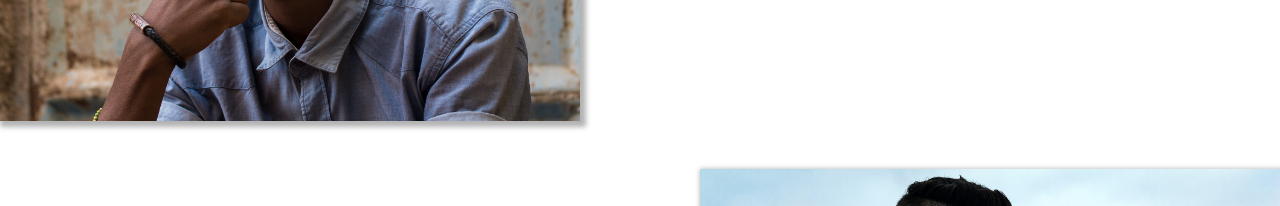
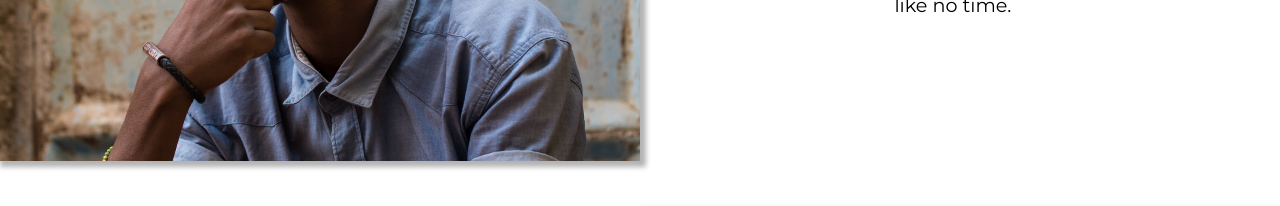
Before and after one commit to denniyusof/CSS---The-Complete-Guide-2024-incl.-Flexbox-Grid-Sass-, a plain HTML site: page section-10/customers/index.html in a window 1280 px wide. Shown: the part 362-568 px from the top of the page. Drawn offline with Linux system fonts and the light colour scheme.

Commit message:
finish chapter 156

```diff
--- a/section-10/customers/customers.css
+++ b/section-10/customers/customers.css
@@ -1,23 +1,20 @@
 .testimonial {
   font-size: 1.2rem;
-    margin: 3rem 0;
 }
 
-  .testimonial__list {
+/* .testimonial__list {
   width: 80%;
   margin: auto;
-  }
+} */
 
 .testimonial:first-of-type {
   margin-top: 6rem;
 }
 
 .testimonial__image-container {
-    width: 65%;
-    max-width: 580px;
-    display: inline-block;
-    vertical-align: middle;
-    box-shadow: 3px 3px 5px 3px rgba(0,0,0,0.3);
+  width: 100%;
+  max-width: 40rem;
+  box-shadow: 3px 3px 5px 3px rgba(0, 0, 0, 0.3);
 }
 
 .testimonial__image {
@@ -28,9 +25,6 @@
 .testimonial__info {
   text-align: right;
   padding: 0.9rem;
-    display: inline-block;
-    vertical-align: middle;
-    width: 30%;
 }
 
 #customer-2.testimonial {
@@ -66,3 +60,22 @@
 .testimonial__text {
   margin: 0.2rem;
 }
+
+@media (min-width: 40rem) {
+  .testimonial {
+    margin: 3rem auto;
+    max-width: 1500px;
+  }
+
+  .testimonial__image-container {
+    display: inline-block;
+    vertical-align: middle;
+    width: 66%;
+  }
+
+  .testimonial__info {
+    display: inline-block;
+    vertical-align: middle;
+    width: 30%;
+  }
+}
```
Lines whose indentation alone changed are shown as unchanged.
